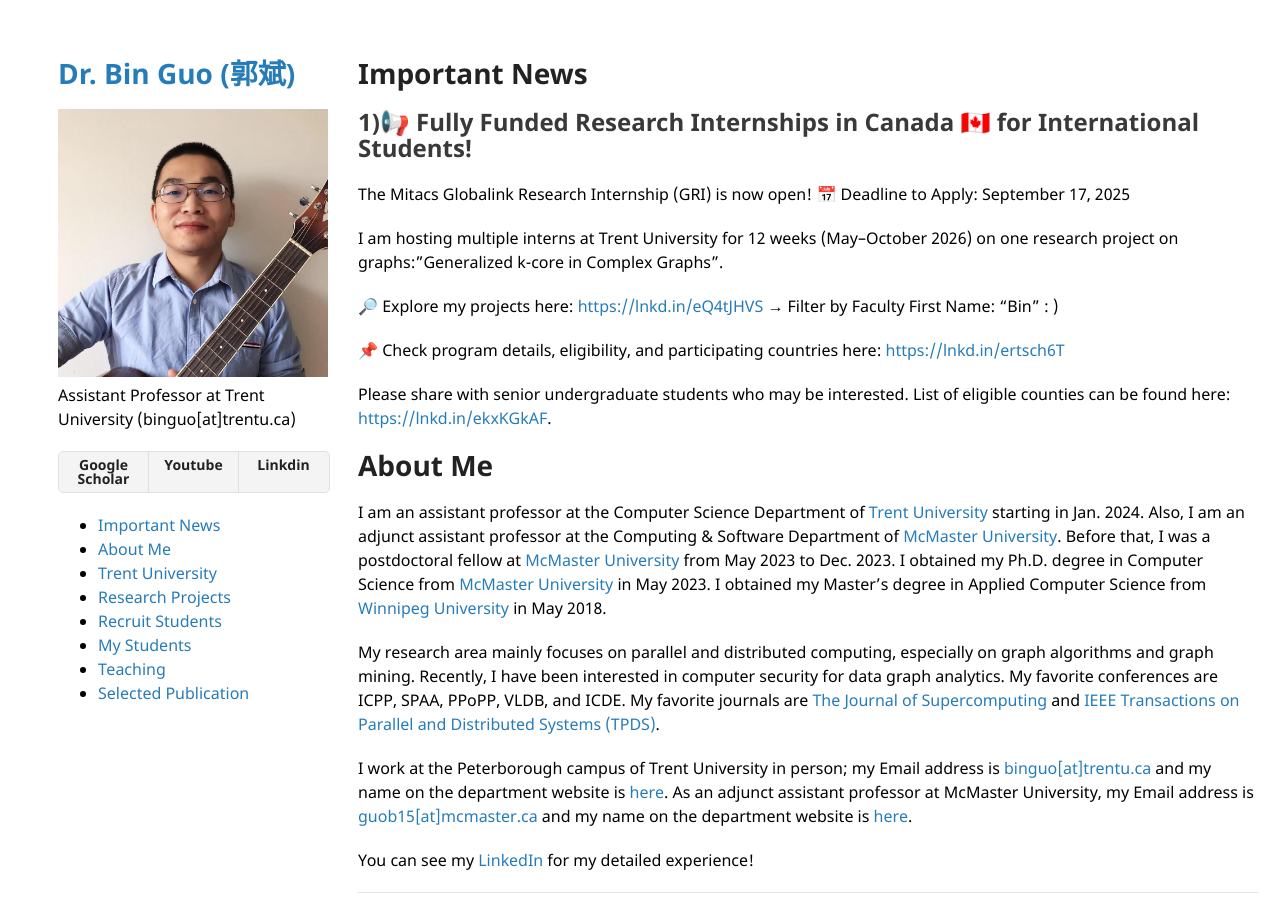
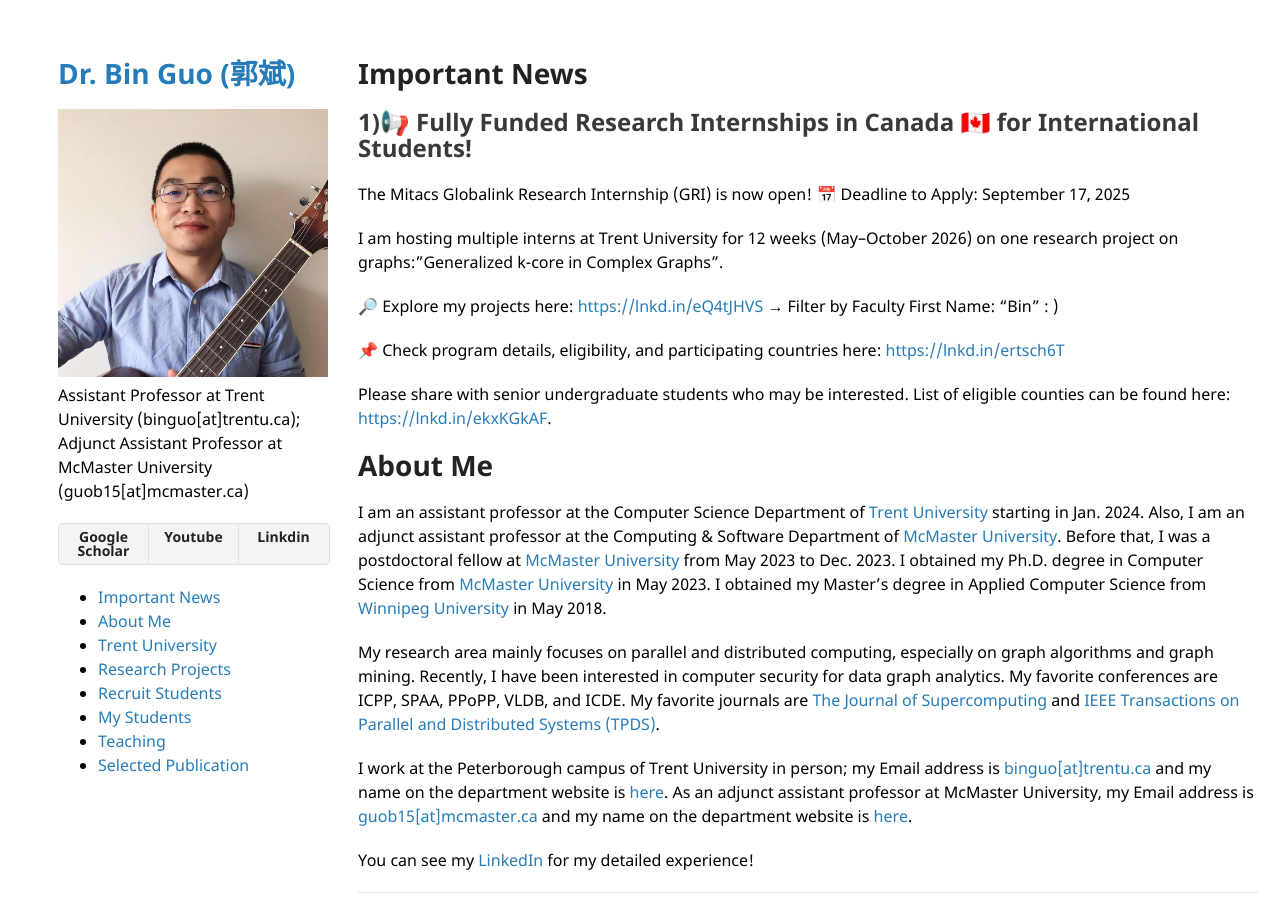
Before and after one commit to bin-guo/bin-guo.github.io, a Jekyll site: the page built from index.md, in a window 1280 px wide and 900 px high. Built offline with Jekyll 4.4.1, drawn with Linux system fonts in a browser that asks for light colours; our own code applies the rules of GitHub Pages for plain Markdown files.

Commit message:
Update _config.yml

```diff
--- a/_config.yml
+++ b/_config.yml
@@ -2,6 +2,6 @@ remote_theme: pages-themes/minimal@v0.2.0
 plugins:
 - jekyll-remote-theme # add this line to the plugins list if you already have one
 title: Dr. Bin Guo (郭斌)
-description: Assistant Professor at Trent University (binguo[at]trentu.ca)
+description: Assistant Professor at Trent University (binguo[at]trentu.ca); Adjunct Assistant Professor at McMaster University (guob15[at]mcmaster.ca)
 show_downloads: true
 logo: assets/binguo.jpg
```
